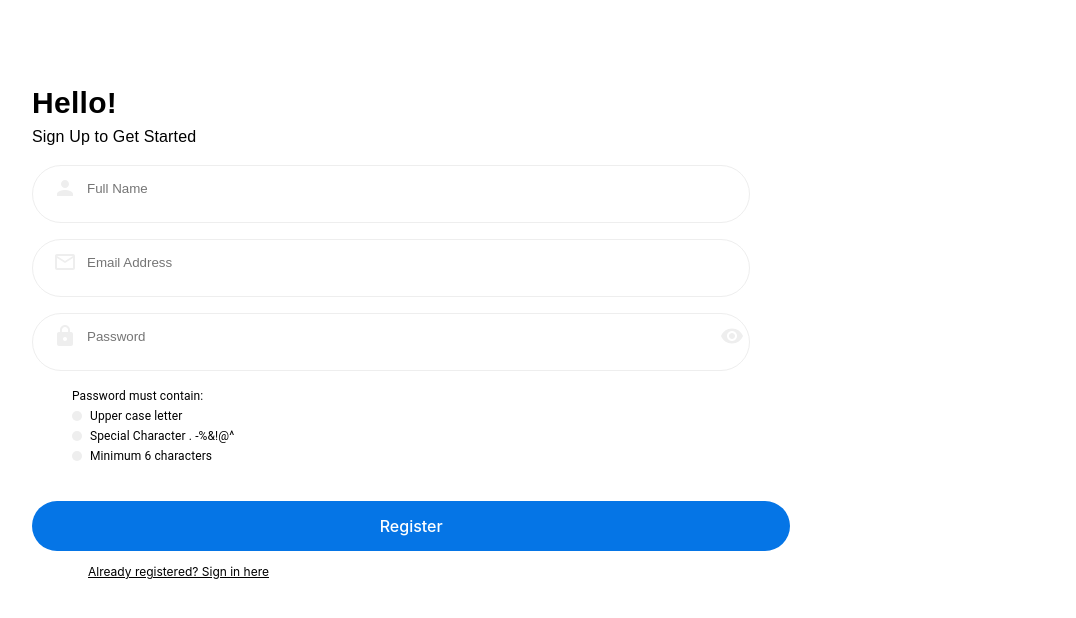
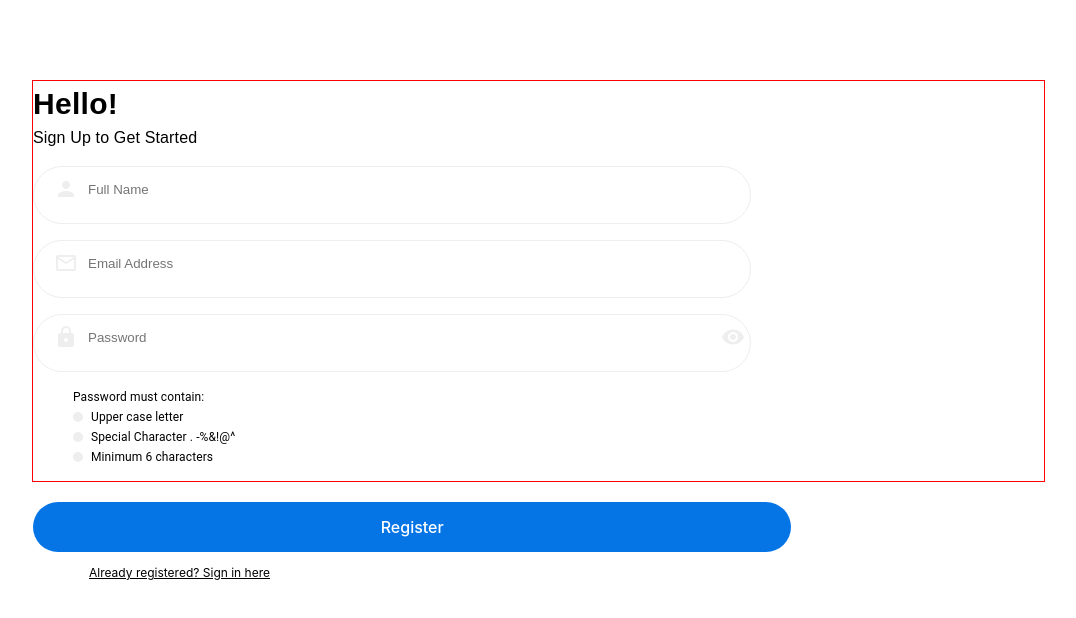
Before and after one commit to Blockmagixofficial/cfi-app, a React (Vite) app: page / in a window 1280 px wide. Shown: the top 618 px of the page, without its empty margins (56-1132 px from the left). Built offline with nearby package versions, Linux system fonts and the light colour scheme.

Commit message:
saved changes

```diff
--- a/src/pages/Signup.jsx
+++ b/src/pages/Signup.jsx
@@ -160,8 +160,8 @@ const Signup = () => {
     <Box
       color={"black"}
       width={!isMobile ? "80%" : "100%"}
-      // border={"1px solid red"}
-      height={!isMobile ? "50vh" : "100vh"}
+      border={"1px solid red"}
+      height={!isMobile ? "50vh" : "60vh"}
       mt={!isSignIn ? 10 : 17.5}
       ml={!isMobile ? 10 : 0}
     >
```
